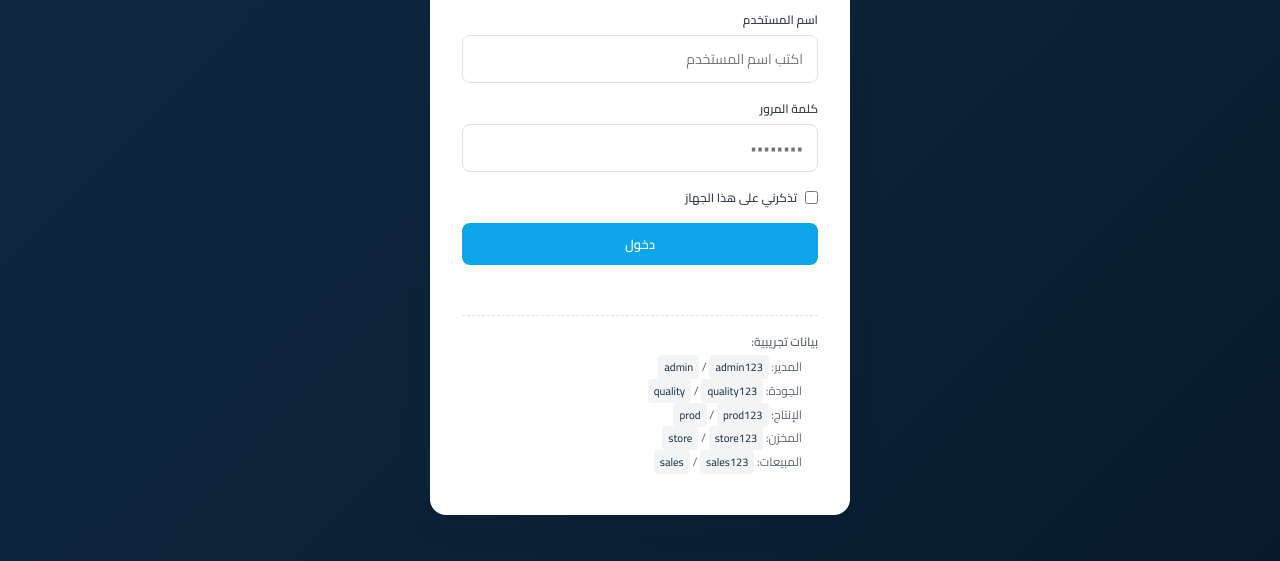
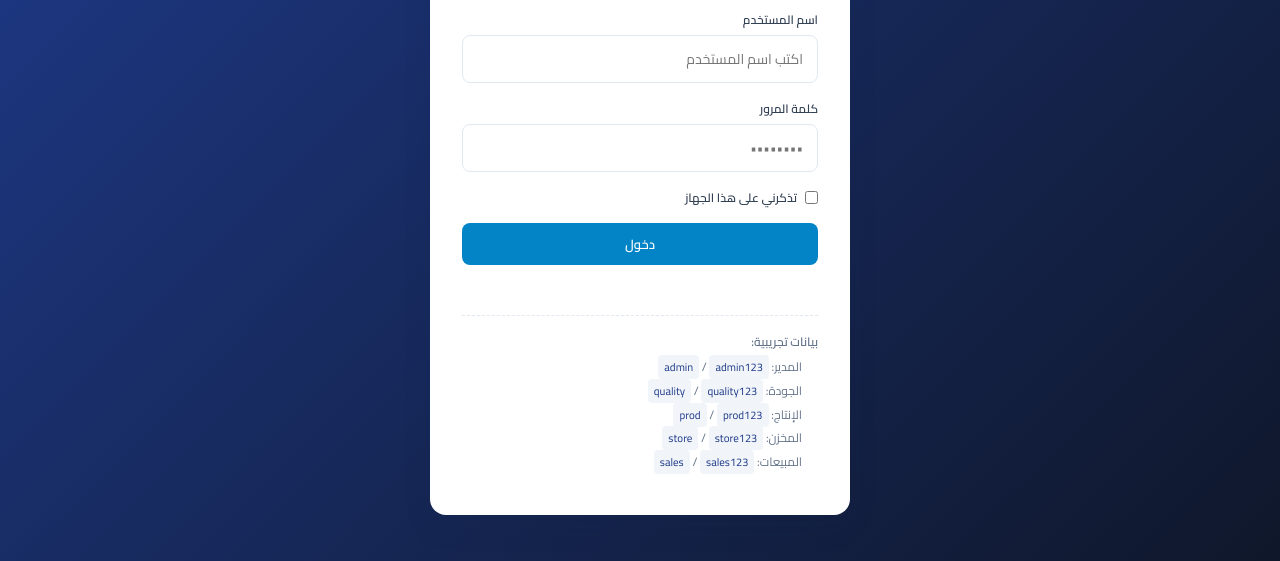
Before and after one commit to anamiir2-collab/paper-factory, a plain HTML site: page index.html in a window 1280 px wide. Shown: the part 239-800 px from the top of the page. Drawn offline with Linux system fonts and the light colour scheme.

Commit message:
Update style.css

```diff
--- a/css/style.css
+++ b/css/style.css
@@ -3,32 +3,44 @@
    ============================================ */
 
 :root {
-  /* الألوان — لوحة عصرية محدّثة (Kehoe Indigo + Sky + Teal accent) */
-  --c-bg: #eef2f7;
+  --c-bg: #f4f6f9;
   --c-surface: #ffffff;
-  --c-border: #dde3ec;
-  --c-text: #1a2332;
-  --c-text-muted: #5c6677;
-  --c-navy: #0f2942;          /* كحلي أعمق عصري */
-  --c-navy-dark: #081b2d;     /* ظل أعمق */
-  --c-blue: #0ea5e9;          /* سماوي عصري بدل الملكي */
-  --c-blue-light: #e0f2fe;   /* فاتح مطابق */
-  --c-gold: #d4a017;          /* ذهبي — يبقى كما هو للهوية */
+  --c-border: #e2e8f0;
+  --c-text: #0f172a;
+  --c-text-muted: #64748b;
+
+  /* الكحلي (الهوية الأساسية) */
+  --c-navy: #1e3a8a;          /* كحلي ملكي عميق وواضح */
+  --c-navy-dark: #0f172a;     /* ظل أعمق للنصوص والعناوين الرئيسية */
+
+  /* السماوي / الأزرق العصري */
+  --c-blue: #0284c7;          /* سماوي نقي وبارز */
+  --c-blue-light: #e0f2fe;    /* خلفية متوافقة تماماً */
+
+  /* الذهبي (هوية البصمة) */
+  --c-gold: #b45309;          /* ذهبي غني ودافئ مقروء تماماً */
   --c-gold-light: #fef3c7;
-  --c-green: #0d9488;         /* تركواز ناضج بدل الأخضر العادي */
+
+  /* التركواز / الأخضر الناضج */
+  --c-green: #0f766e;         /* تركواز احترافي وناضج */
   --c-green-light: #ccfbf1;
-  --c-red: #e11d48;           /* وردي/أحمر دافئ */
+
+  /* الأحمر / الوردي الدافئ */
+  --c-red: #be123c;           /* أحمر داكن هادئ ومريح للعين */
   --c-red-light: #ffe4e6;
-  --c-orange: #ea580c;
+
+  /* البرتقالي */
+  --c-orange: #c2410c;        /* برتقالي دافئ للتنبيهات */
   --c-orange-light: #ffedd5;
-  --c-gray-50: #f9fafb;
-  --c-gray-100: #f3f4f6;
-  --c-gray-200: #e5e7eb;
-  --c-gray-300: #d1d5db;
-  --c-gray-500: #6b7280;
-  --c-gray-700: #374151;
-  --c-gray-900: #111827;
 
+  /* تدرجات الرمادي (Neutral Slate) */
+  --c-gray-50: #f8fafc;
+  --c-gray-100: #f1f5f9;
+  --c-gray-200: #e2e8f0;
+  --c-gray-300: #cbd5e1;
+  --c-gray-500: #64748b;
+  --c-gray-700: #334155;
+  --c-gray-900: #0f172a;
   /* الظلال */
   --shadow-sm: 0 1px 2px rgba(15,41,66,.04);
   --shadow-md: 0 2px 8px rgba(15,41,66,.08);
```
